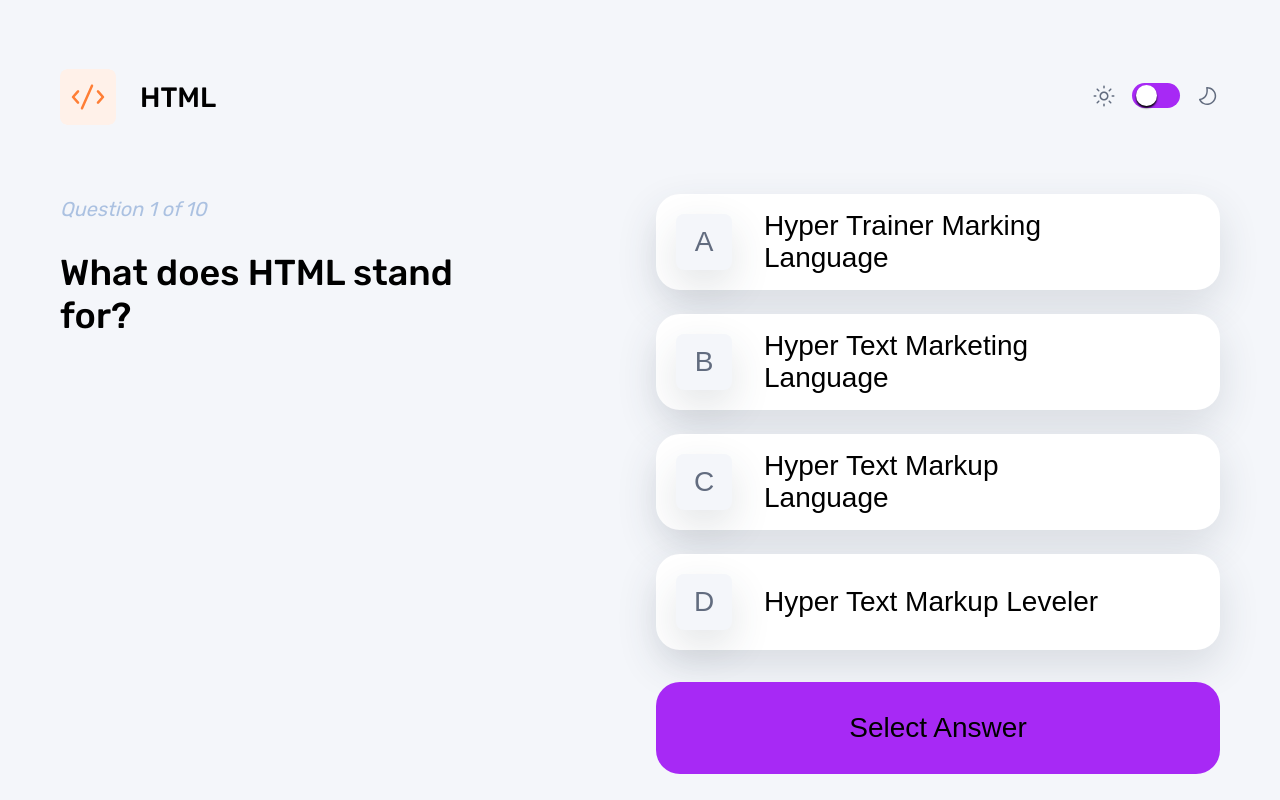
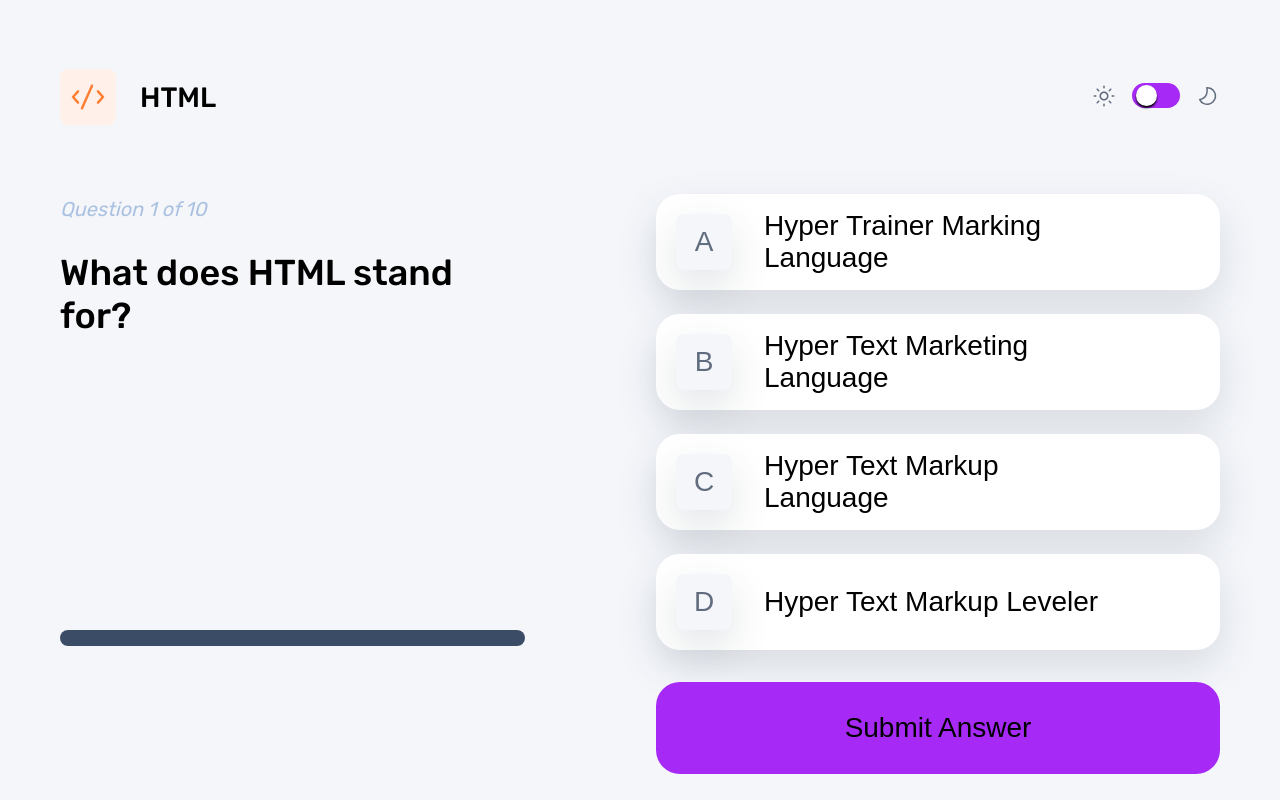
Before and after one commit to eddyriv3ra/quiz-app, a Next.js app: page / in a window 1280 px wide. Both pictures are taken after a click on the button "HTML". Built offline with nearby package versions, Linux system fonts and the light colour scheme.

Commit message:
progress bar

```diff
--- /dev/null
+++ b/src/app/components/ProgressBar/ProgressBar.module.scss
@@ -0,0 +1,15 @@
+.progressBar {
+  width: 100%;
+  height: 16px;
+  padding: 4px;
+  border-radius: 999px;
+  background-color: var(--navy);
+}
+
+.progressBarFill {
+  border-radius: 104px;
+  width: 50%;
+  height: 8px;
+  background-color: var(--purple);
+  transition: width 0.5s ease-out;
+}
--- /dev/null
+++ b/src/app/components/ProgressBar/ProgressBar.tsx
@@ -0,0 +1,18 @@
+import styles from "./ProgressBar.module.scss";
+
+interface IProgressBar {
+  progress: number;
+}
+
+function ProgressBar({ progress }: IProgressBar) {
+  return (
+    <div className={styles.progressBar}>
+      <div
+        className={styles.progressBarFill}
+        style={{ width: `${progress}%` }}
+      />
+    </div>
+  );
+}
+
+export default ProgressBar;
--- /dev/null
+++ b/src/app/components/ProgressBar/index.ts
@@ -0,0 +1 @@
+export { default } from "./ProgressBar"
--- a/src/app/components/QuizSelection/QuizSelection.module.scss
+++ b/src/app/components/Quiz/Quiz.module.scss
@@ -8,6 +8,13 @@
   display: flex;
   flex-direction: column;
   gap: 24px;
+}
+
+.leftContainer {
+  display: flex;
+  flex-direction: column;
+  justify-content: space-between;
+  height: 452px;
 }
 
 .currentQuestionContainer {
--- a/src/app/components/QuizSelection/QuizSelection.tsx
+++ b/src/app/components/Quiz/Quiz.tsx
@@ -1,7 +1,8 @@
 import QuestionButton from "@/app/components/QuestionButton";
-import styles from "./QuizSelection.module.scss";
+import styles from "./Quiz.module.scss";
 import { useSubjectStore } from "@/app/store/useSubjectStore";
 import Button from "../Button";
+import ProgressBar from "@/app/components/ProgressBar";
 
 function QuizSelection() {
   const {
@@ -26,10 +27,15 @@ function QuizSelection() {
     validateAnswer({ currentAnswer });
   };
 
+  const progressBarWidth = currentQuestionIndex
+    ? (currentQuestionIndex * 100) / subject.questions.length
+    : 0;
+
   return (
     <div className={styles.quizContainer}>
       <div>
         {currentQuestion ? (
+          <div className={styles.leftContainer}>
             <div className={styles.currentQuestionContainer}>
               <div className={styles.subjectPadding}>
                 <p className={styles.textDescription}>{`Question ${
@@ -37,6 +43,8 @@ function QuizSelection() {
                 } of ${subject.questions.length}`}</p>
               </div>
               <p className={styles.question}>{currentQuestion.question}</p>
+            </div>
+            <ProgressBar progress={progressBarWidth} />
           </div>
         ) : (
           <>
@@ -90,9 +98,7 @@ function QuizSelection() {
           >
             {typeof currentQuestion.correctAnswerSelected === "boolean"
               ? "Next Question"
-              : currentAnswer
-              ? "Submit Answer"
-              : "Select Answer"}
+              : "Submit Answer"}
           </Button>
         ) : null}
       </div>
--- /dev/null
+++ b/src/app/components/Quiz/index.ts
@@ -0,0 +1 @@
+export { default } from "./Quiz"
--- a/src/app/components/QuizSelection/index.ts
+++ /dev/null
@@ -1 +0,0 @@
-export { default } from "./QuizSelection"
--- a/src/app/page.tsx
+++ b/src/app/page.tsx
@@ -2,7 +2,7 @@
 import styles from "./page.module.scss";
 import dynamic from "next/dynamic";
 import { Rubik } from "next/font/google";
-import QuizSelection from "./components/QuizSelection";
+import QuizSelection from "./components/Quiz";
 import { useSubjectStore } from "./store/useSubjectStore";
 
 const NoSSRToggle = dynamic(() => import("./components/Toggle"), {
```
Lines whose indentation alone changed are shown as unchanged.
